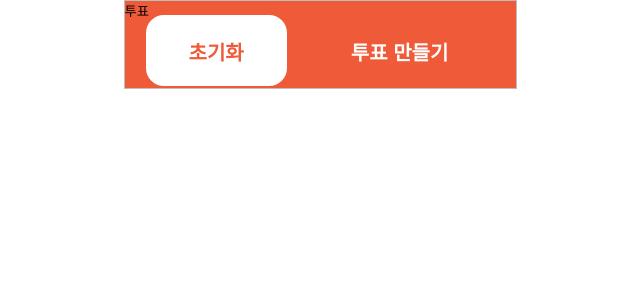
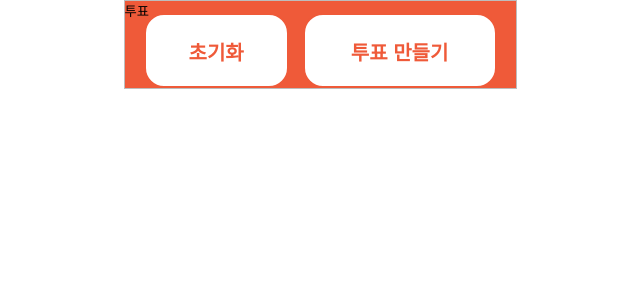
Before and after one commit to bringvotrevin/todays-menu-front, a React (Create React App) app: page /random-menu/1 in a window 1280 px wide. Shown: the top 300 px of the page, without its empty margins (320-960 px from the left). Built offline with nearby package versions, Linux system fonts and the light colour scheme.

Commit message:
style: change GlobalStyle.js variable format (#19)

```diff
--- a/src/components/common/Button/Button.styled.ts
+++ b/src/components/common/Button/Button.styled.ts
@@ -1,14 +1,33 @@
 import styled from 'styled-components';
+import { vars } from 'styles/GlobalStyle';
 
 type StyledButtonProps = {
-  $variant: 'orange' | 'white';
+  variant: 'orange' | 'white' | 'gray';
 };
 
 export const StyledButton = styled.button<StyledButtonProps>`
   padding: 22px 0px 20px;
   border: 2px var(--color-main-orange) solid;
-  background-color: ${(props) => (props.$variant === 'orange' ? 'var(--color-main-orange)' : '#fff')};
-  color: ${(props) => (props.$variant === 'orange' ? '#fff' : 'var(--color-main-orange)')};
+  background-color: ${(props) => {
+    switch (props.variant) {
+      case 'orange':
+        return vars.semantic.primrayOrange;
+      case 'gray':
+        return '#fff';
+      default:
+        return '#fff';
+    }
+  }};
+  color: ${(props) => {
+    switch (props.variant) {
+      case 'orange':
+        return vars.semantic.primrayOrange;
+      case 'gray':
+        return vars.semantic.subGray;
+      default:
+        return vars.semantic.primrayOrange;
+    }
+  }};
   border-radius: 20px;
   font-size: 20px;
   font-weight: var(--font-bold);
--- a/src/components/common/Button/Button.tsx
+++ b/src/components/common/Button/Button.tsx
@@ -2,7 +2,7 @@ import React from 'react';
 import * as S from './Button.styled';
 
 type ButtonProps = React.ButtonHTMLAttributes<HTMLButtonElement> & {
-  $variant?: 'orange' | 'white';
+  variant?: 'orange' | 'white' | 'gray';
 };
 
 const Button: React.FC<ButtonProps> = ({ children, $variant = 'white', ...props }) => {
--- a/src/styles/GlobalStyle.js
+++ b/src/styles/GlobalStyle.js
@@ -78,3 +78,28 @@ export const GlobalStyle = createGlobalStyle`
   }
 
 `;
+
+export const vars = {
+  // static과 semantic에 들어가는 기준?
+  // 원래는 프로젝트 시작 전에 디자이너랑 협의해서 변수 전체를 정하고 프로젝트를 시작한다!
+
+  static: {
+    // gray100: 'var(--color-sub-gray)',
+    // gray200: 'var(--color-sub-gray)',
+    // orange100: 'var(--color-main-orange)',
+    font12: 'var(--xs)',
+    font15: 'var(--sm)',
+    font17: 'var(--md)',
+    font20: 'var(--lg)',
+    font25: 'var(--xl)',
+    font27: 'var(--xxl)',
+    font700: 'var(--font-bold)',
+    font600: 'var(--font-semi-bold)',
+    font500: 'var(--font-medium)',
+    font400: 'var(--font-regular)',
+  },
+  semantic: {
+    primrayOrange: 'var(--color-main-orange)',
+    subGray: 'var(--color-sub-gray)',
+  },
+};
```
